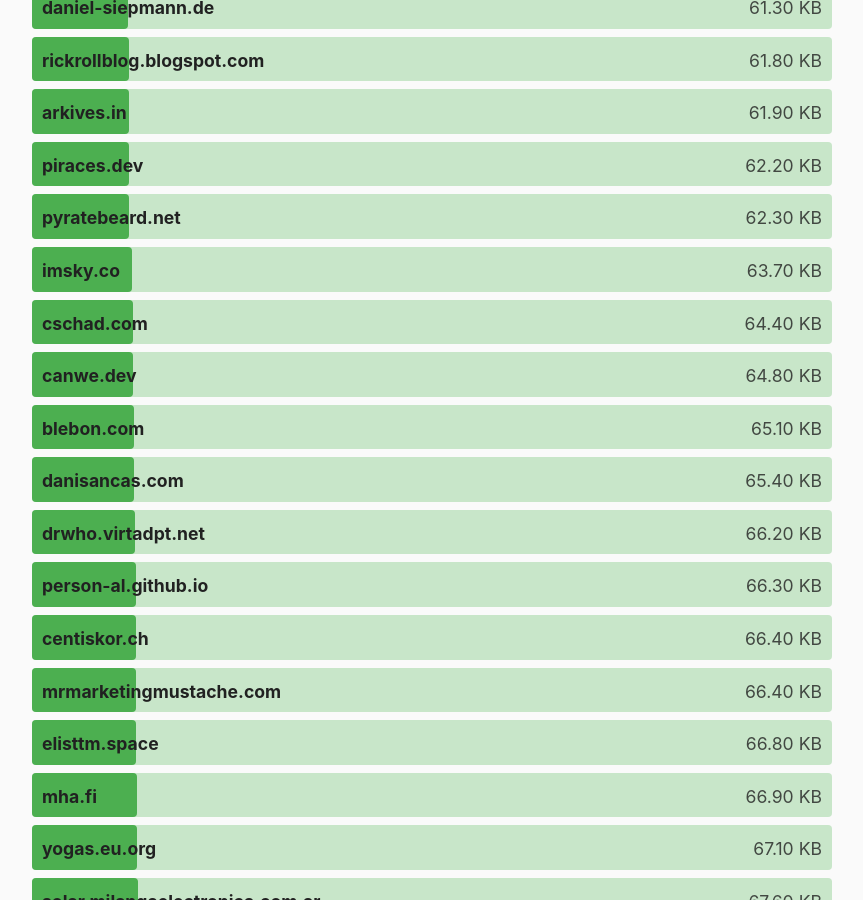
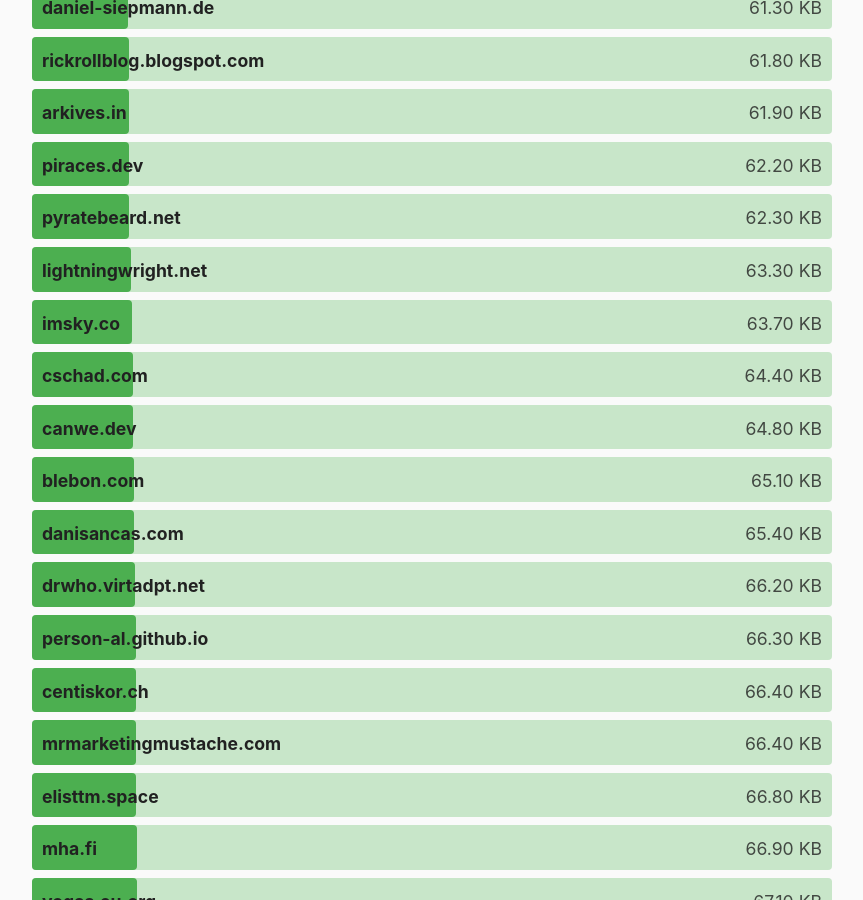
Before and after one commit to kevquirk/512kb.club, a Jekyll site: the page built from index.md, in a window 1280 px wide and 900 px high, scrolled down 17154 px. Shown: the whole window, without its empty margins (208-1071 px from the left). Built offline with Jekyll 4.4.1, drawn with Linux system fonts in a browser that asks for light colours.

Commit message:
Update sites.yml

```diff
--- a/_data/sites.yml
+++ b/_data/sites.yml
@@ -1787,6 +1787,11 @@
   size: 48.1
   last_checked: 2022-04-26
 
+- domain: lightningwright.net
+  url: https://lightningwright.net/
+  size: 63.3
+  last_checked: 2023-11-06
+
 - domain: littlezhang.com
   url: https://littlezhang.com/
   size: 31.2
```
